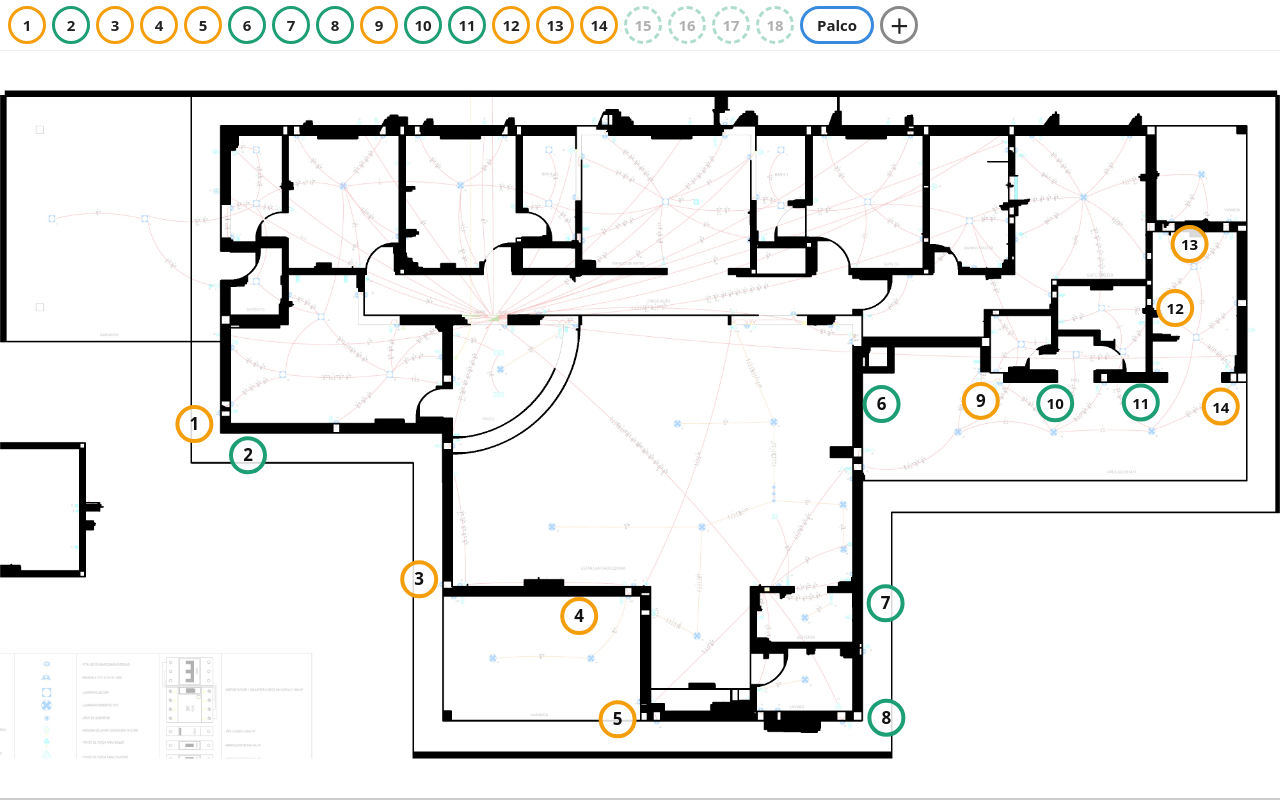
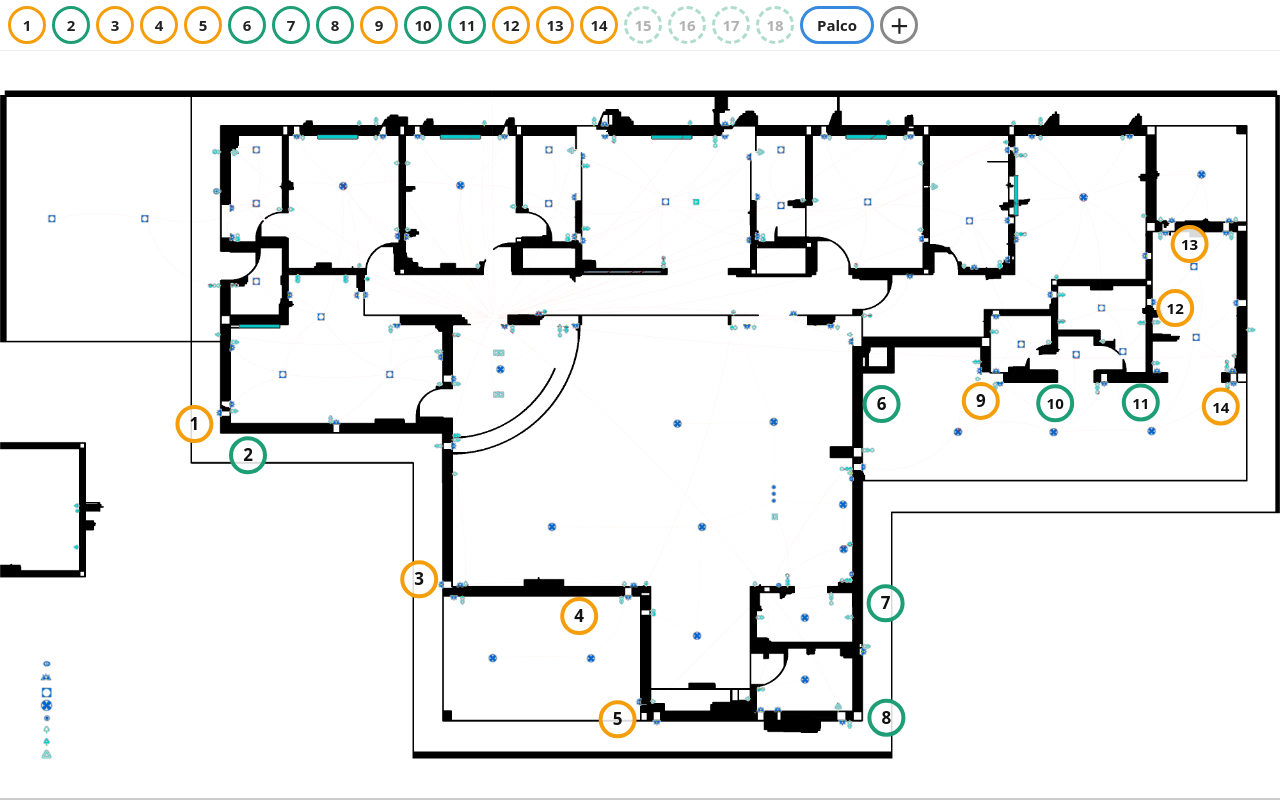
Before and after one commit to arielgragnani/AdeiaII, a plain HTML site: page index.html in a window 1280 px wide. Drawn offline with Linux system fonts and the light colour scheme.

Commit message:
Emphasize blue symbols in electrical overlay, drop red lines
Co-Authored-By: Claude Sonnet 5.5 <noreply@anthropic.com>
Claude-Session: https://claude.ai/code/session_0135ByMvkYzWiKpt7nDS3rso

```diff
--- a/index.html
+++ b/index.html
@@ -36,7 +36,7 @@ textarea{width:100%;font:14px system-ui;margin-top:6px;user-select:text;-webkit-
 </style></head><body>
 <div id="app">
 <div id="chips"></div>
-<div id="stage"><iframe id="pal" src="palco/view.html" style="display:none;position:absolute;inset:0;width:100%;height:100%;border:0;background:#fff;z-index:2"></iframe><svg id="s"><g id="vp"><image id="el" href="elec.jpg" width="3200" height="1670" opacity=".3"/><image href="walls.png" width="3200" height="1670"/><g id="mk"></g></g></svg></div>
+<div id="stage"><iframe id="pal" src="palco/view.html" style="display:none;position:absolute;inset:0;width:100%;height:100%;border:0;background:#fff;z-index:2"></iframe><svg id="s"><g id="vp"><image href="walls.png" width="3200" height="1670"/><image id="el" href="elec.png" width="3200" height="1670"/><g id="mk"></g></g></svg></div>
 <div id="panel"><div class="in" id="pin"></div></div>
 </div>
 <div id="big"><img></div>
```
Also changed, not shown: elec.jpg (deleted), elec.png (added).
